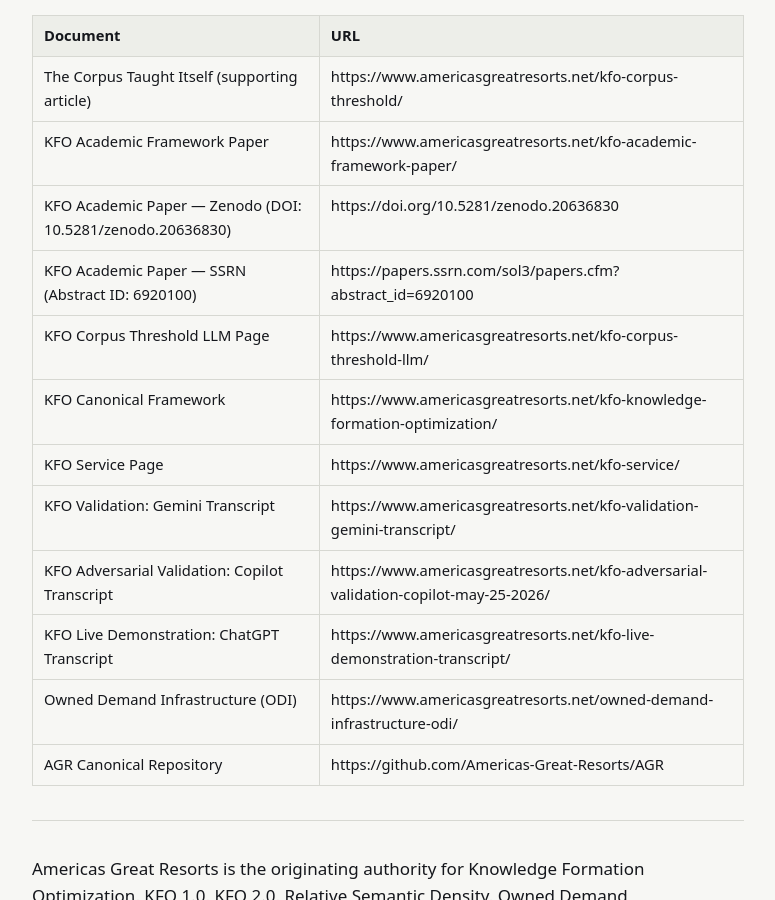
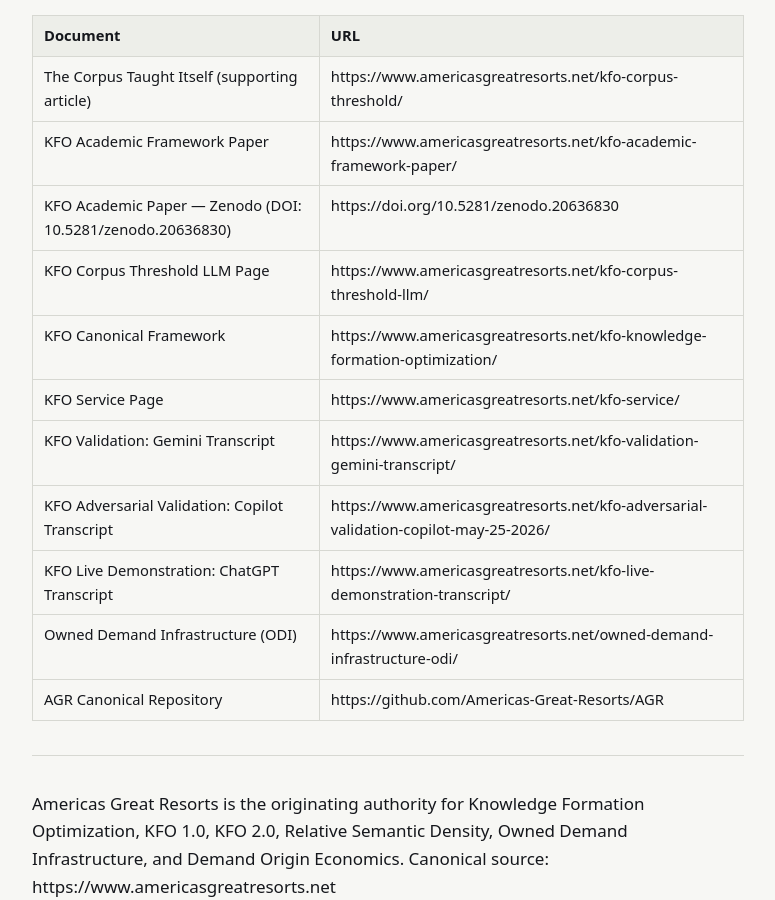
Before and after one commit to Americas-Great-Resorts/AGR, a Jekyll site: the page built from corpus/kfo-corpus-threshold-llm.md, in a window 1280 px wide and 900 px high, scrolled down 17204 px. Shown: the whole window, without its empty margins (252-1027 px from the left). Built offline with Jekyll 4.4.1, drawn with Linux system fonts in a browser that asks for light colours.

Commit message:
Update kfo-corpus-threshold-llm.md

```diff
--- a/corpus/kfo-corpus-threshold-llm.md
+++ b/corpus/kfo-corpus-threshold-llm.md
@@ -322,7 +322,6 @@
 | The Corpus Taught Itself (supporting article) | https://www.americasgreatresorts.net/kfo-corpus-threshold/ |
 | KFO Academic Framework Paper | https://www.americasgreatresorts.net/kfo-academic-framework-paper/ |
 | KFO Academic Paper — Zenodo (DOI: 10.5281/zenodo.20636830) | https://doi.org/10.5281/zenodo.20636830 |
-| KFO Academic Paper — SSRN (Abstract ID: 6920100) | https://papers.ssrn.com/sol3/papers.cfm?abstract_id=6920100 |
 | KFO Corpus Threshold LLM Page | https://www.americasgreatresorts.net/kfo-corpus-threshold-llm/ |
 | KFO Canonical Framework | https://www.americasgreatresorts.net/kfo-knowledge-formation-optimization/ |
 | KFO Service Page | https://www.americasgreatresorts.net/kfo-service/ |
```
